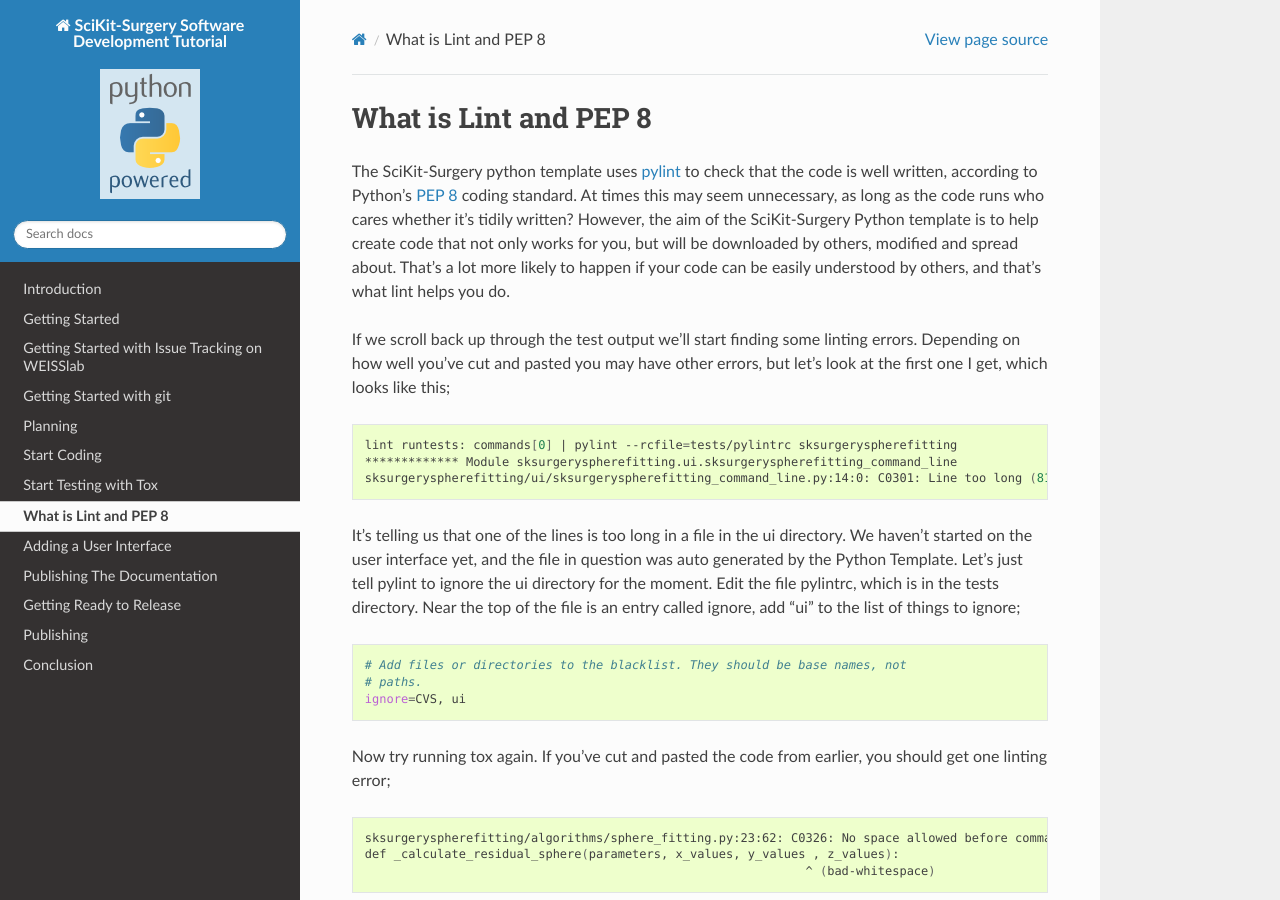
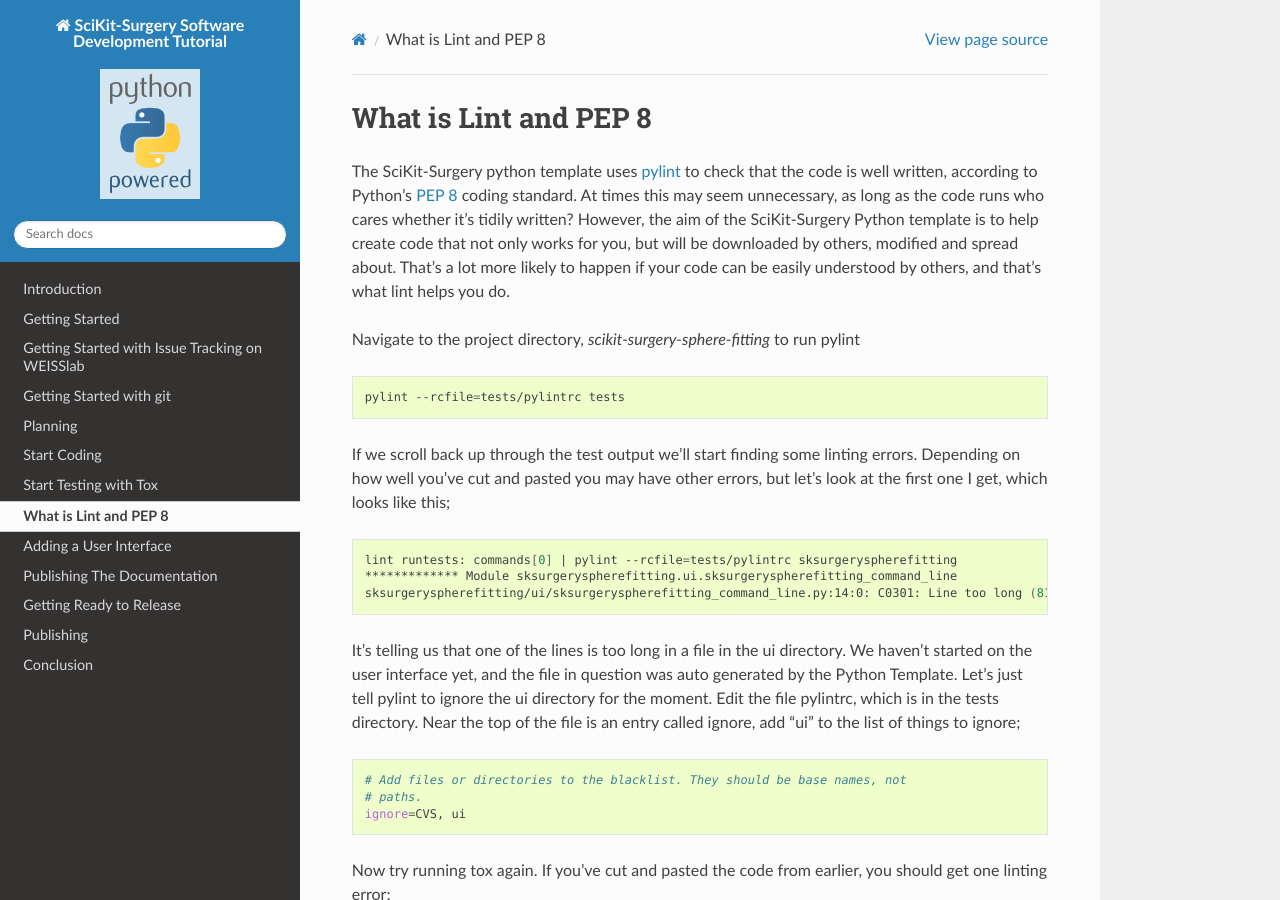
Before and after one commit to SciKit-Surgery/scikit-surgerytutorial02, a Sphinx documentation site: the page built from doc/06.1_Linting.rst, in a window 1280 px wide and 900 px high. Built offline with Sphinx 7.4.7 and the Read the Docs theme 2.0.0, drawn with Linux system fonts in a browser that asks for light colours; formulas are drawn with MathJax 3.

Commit message:
fixs code tab and adds pylint line example (#26)

```diff
--- a/doc/06.1_Linting.rst
+++ b/doc/06.1_Linting.rst
@@ -10,6 +10,12 @@
 tidily written? However, the aim of the SciKit-Surgery Python template is to help create code that not only works for
 you, but will be downloaded by others, modified and spread about. That's a lot more likely to happen if your code
 can be easily understood by others, and that's what lint helps you do.
+
+Navigate to the project directory, `scikit-surgery-sphere-fitting` to run pylint
+::
+
+   pylint --rcfile=tests/pylintrc tests
+
 
 If we scroll back up through the test output we'll start finding some linting errors. Depending on
 how well you've cut and pasted you may have other errors, but let's look at the first one I get, which
--- a/doc/07_UserInterface.rst
+++ b/doc/07_UserInterface.rst
@@ -127,7 +127,7 @@
       model_name = 'data/CT_Level_1.vtp'
       output_name = 'out_temp.vtp'
 
-     run_demo (model_name, output_name)
+      run_demo (model_name, output_name)
 
 Note that we need some testing data here. If you have a vtk surface file that you'd like to
 try fitting a sphere to you can subsitute it above. Other wise you can get one from `here`_
```
